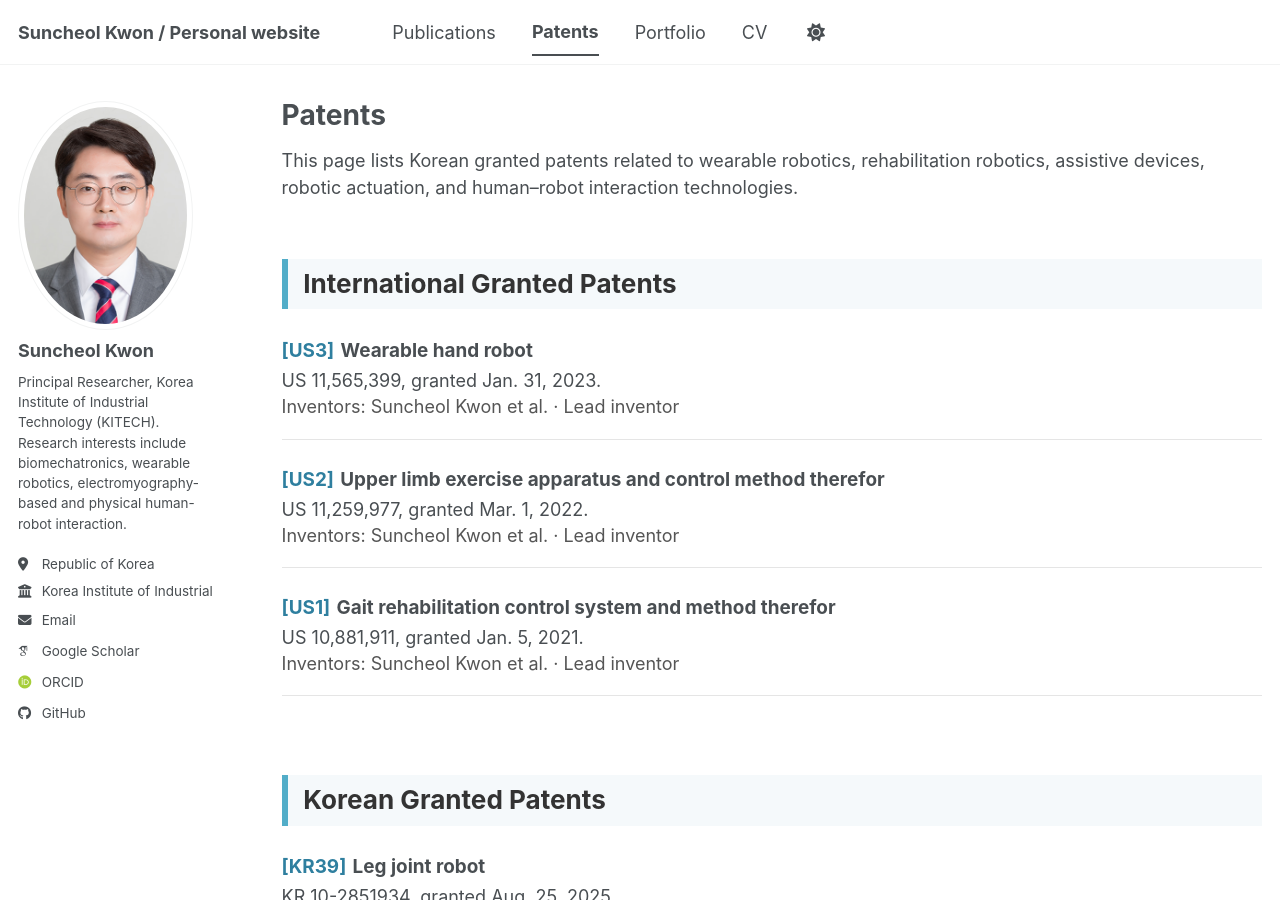
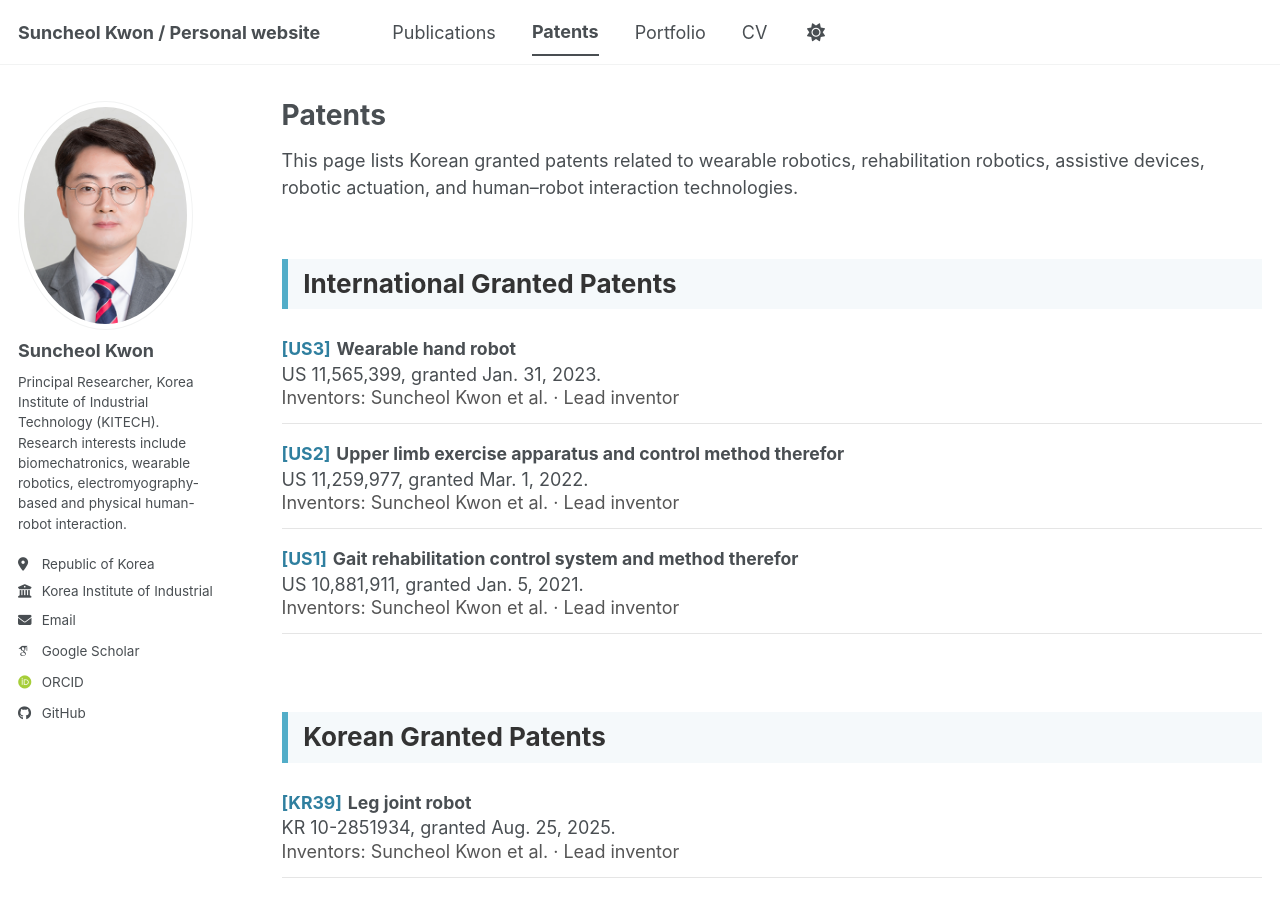
Before and after one commit to suncheolkwon/suncheolkwon.github.io, a Jekyll site: the page built from _pages/patents.html, in a window 1280 px wide and 900 px high. Built offline with Jekyll 4.4.1, drawn with Linux system fonts in a browser that asks for light colours; some web fonts are replaced; a script bundle is joined from its source files by our own code; library files that are not in the unit come from our copies.

Commit message:
Refactor HTML styles in patent-clean.html

```diff
--- a/_includes/patent-clean.html
+++ b/_includes/patent-clean.html
@@ -1,17 +1,17 @@
 {% assign patent = include.patent %}
 
-<div style="margin-bottom: 1.5em; padding-bottom: 1.0em; border-bottom: 1px solid #e5e5e5;">
+<div style="margin-bottom: 1.05em; padding-bottom: 0.75em; border-bottom: 1px solid #e5e5e5;">
 
-  <div style="font-size: 1.05em; font-weight: 700; line-height: 1.35; margin-bottom: 0.25em;">
+  <div style="font-size: 0.98em; font-weight: 700; line-height: 1.25; margin-bottom: 0.15em;">
     <span class="pub-number">[{{ include.prefix }}{{ include.index }}]</span>
     {{ patent.title }}
   </div>
 
-  <div style="line-height: 1.45;">
+  <div style="line-height: 1.30;">
     {{ patent.country }} {{ patent.number }}{% if patent.date %}, granted {{ patent.date | date: "%b. %-d, %Y" }}{% endif %}.
   </div>
 
-  <div style="line-height: 1.45; color: #555;">
+  <div style="line-height: 1.30; color: #555;">
     {% if patent.role == "lead" %}
       Inventors: Suncheol Kwon et al. · Lead inventor
     {% else %}
```
